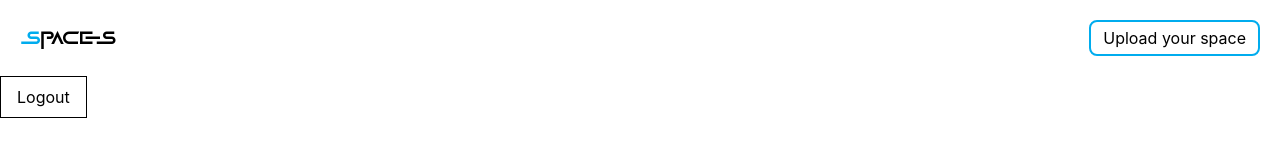
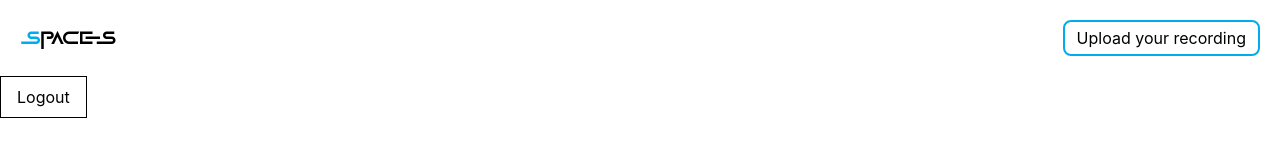
Before and after one commit to kenny-io/TwitterSpaces, a Next.js app: page /logout in a window 1280 px wide. Shown: the top 160 px of the page. Built offline with nearby package versions, Linux system fonts and the light colour scheme; no server answers; the database is empty; what use-context-selector would draw is missing.

Commit message:
update button functionalities

```diff
--- a/components/AppHeader.js
+++ b/components/AppHeader.js
@@ -1,7 +1,8 @@
 import Link from "next/link";
 import { useAuth } from "../contexts/auth";
-export default function AppHeader() {
-  const { login, user } = useAuth();
+import Button from "./Button";
+export default function AppHeader({ location }) {
+  const { login, user, logout } = useAuth();
 
   return (
     <header className="container mx-auto flex flex-wrap p-5 flex-col md:flex-row items-center justify-between">
@@ -15,7 +16,9 @@ export default function AppHeader() {
         </h3>
       </div>
       <div>
-        {user ? (
+        {user && location === "/app" ? (
+          <Button title="Logout" click={logout} />
+        ) : location !== "/app" && user ? (
           <Link href="/app">
             <a
               className="inline-flex items-center border-2 border-twitterblue
@@ -25,13 +28,7 @@ export default function AppHeader() {
             </a>
           </Link>
         ) : (
-          <button
-            onClick={login}
-            className="inline-flex items-center border-2 border-twitterblue rounded-lg py-1 px-3 focus:outline-none
-            hover:bg-gray-100 text-base mt-4 md:mt-0"
-          >
-            Upload your space
-          </button>
+          <Button title="Upload your recording" click={login} />
         )}
       </div>
     </header>
--- /dev/null
+++ b/components/Button.js
@@ -0,0 +1,13 @@
+const Button = (props) => {
+  return (
+    <button
+      onClick={props.click}
+      className="inline-flex items-center border-2 border-twitterblue rounded-lg py-1 px-3 focus:outline-none
+            hover:bg-gray-100 text-base mt-4 md:mt-0"
+    >
+      {props.title}
+    </button>
+  );
+};
+
+export default Button;
--- a/components/Layout.js
+++ b/components/Layout.js
@@ -1,10 +1,14 @@
 import AppHeader from "./AppHeader";
 import AppFooter from "./AppFooter";
+import { useRouter } from "next/router";
 
 export default function Layout({ children }) {
+  const router = useRouter();
+  const location = router.pathname;
+
   return (
     <div className="flex flex-col min-h-screen">
-      <AppHeader />
+      <AppHeader location={location} />
       <main className="flex-1">{children}</main>
       <AppFooter />
     </div>
--- a/contexts/auth.js
+++ b/contexts/auth.js
@@ -9,6 +9,7 @@ import {
 import { getFirestore, doc } from "firebase/firestore";
 import { useDocumentData } from "react-firebase-hooks/firestore";
 import { app } from "../lib/firebase";
+import { useRouter } from "next/router";
 
 export const AuthContext = createContext({
   user: null,
@@ -23,7 +24,7 @@ const twitterProvider = new TwitterAuthProvider();
 
 export function AuthProvider({ children }) {
   const [user, setUser] = useState(null);
-
+  const router = useRouter();
   const auth = getAuth(app);
   const firestore = getFirestore(app);
 
@@ -31,10 +32,12 @@ export function AuthProvider({ children }) {
 
   function login() {
     signInWithRedirect(auth, twitterProvider);
+    router.push("/app");
   }
 
   async function logout() {
     await signOut(auth);
+    router.push("/");
   }
 
   useEffect(() => {
```
